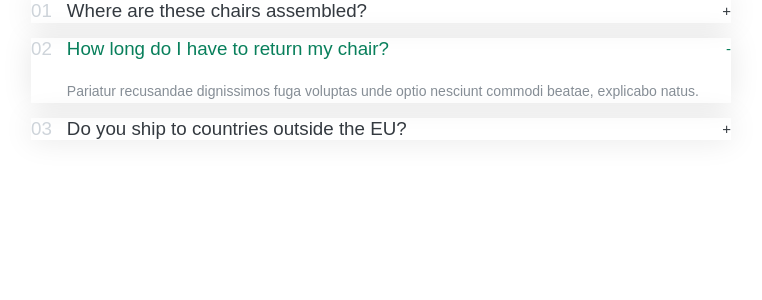
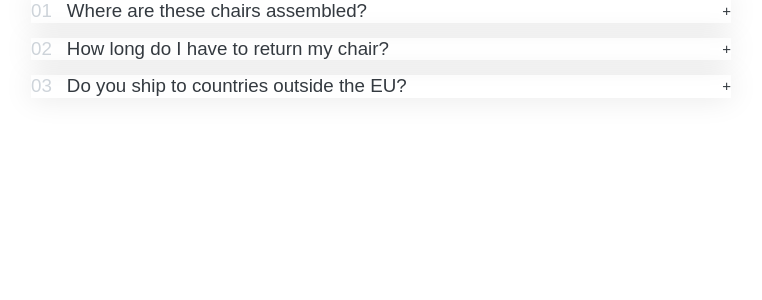
Before and after one commit to Briso10-dev/Proejct-Accordion, a React (Vite) app: page / in a window 1280 px wide. Shown: the top 300 px of the page, without its empty margins (259-1021 px from the left). Built offline with nearby package versions, Linux system fonts and the light colour scheme.

Commit message:
Making each independent success

```diff
--- a/src/components/Accordion.jsx
+++ b/src/components/Accordion.jsx
@@ -2,16 +2,14 @@ import { useState } from "react";
 import AccordionItem from "./AccordionItem";
 
 function Accordion({ data }) {
-  const [curOpen,setIsOpen] = useState(1);
-
-
+  const [curOpen,setCurOpen] = useState(null);
 
   return (
     <div className="w-[70rem] flex flex-col gap-6">
       {data.map((el, i) => (
         <AccordionItem
         curOpen={curOpen}
-        onOpen={setIsOpen}
+        onOpen={setCurOpen}
         title={el.title}
         text={el.text}
         num={i}
--- a/src/components/AccordionItem.jsx
+++ b/src/components/AccordionItem.jsx
@@ -4,7 +4,7 @@ function AccordionItem({ num, title, text, curOpen, onOpen }) {
 const isOpen = num === curOpen
 
     function handleToggle(){
-        //setIsOpen((isOpen) => !isOpen);
+        onOpen(num )
     }
 
   return (
```
